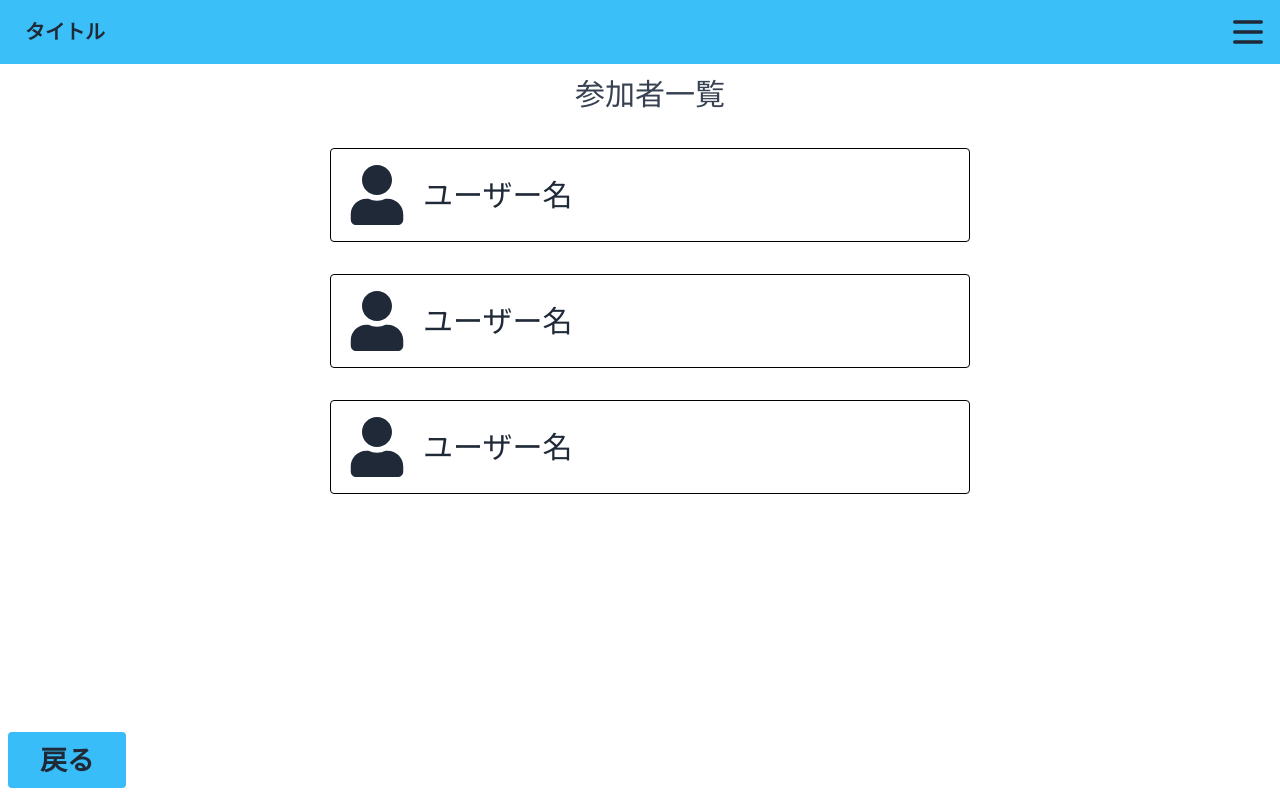
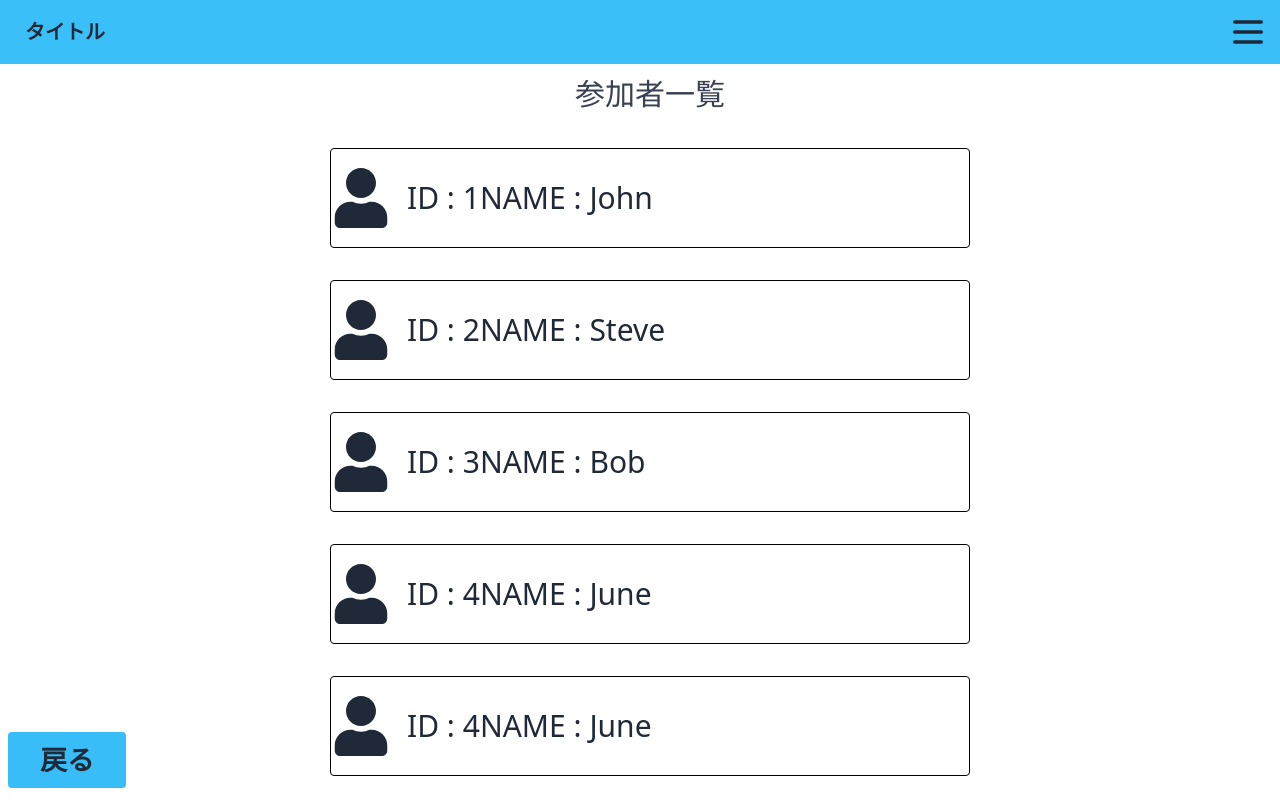
Before and after one commit to axew-is-kibago/kibago-teams, a React (Vite) app: page /participant in a window 1280 px wide. Built offline with nearby package versions, Linux system fonts and the light colour scheme; no server answers.

Commit message:
profile rearrange

```diff
--- a/src/components/Userbox.tsx
+++ b/src/components/Userbox.tsx
@@ -1,14 +1,20 @@
 import { FaUser } from 'react-icons/fa'; // Font Awesome
 
-function ParticipantIcon() {
+type UserInfo = {
+  id: number;
+  name: string;
+};
+
+function ParticipantIcon({id, name}: UserInfo) {
   return (
     <div className="z-[30]">
-      <div className="flex items-center rounded border border-black p-4 mb-8">
+      <div className="flex items-center rounded border border-black mb-8 h-[100px]">
         <FaUser className="text-6xl mr-4" />
-        <div className="text-3xl">ユーザー名</div>
+        <div className="text-3xl">ID : {id}</div>
+        <div className="text-3xl">NAME : {name}</div>
+        </div>
       </div>
-    </div>
-  );
+      );
 }
 
 export default ParticipantIcon;
--- a/src/pages/Participant.tsx
+++ b/src/pages/Participant.tsx
@@ -1,37 +1,40 @@
 import ParticipantIcon from "../components/Userbox";
-import Button from "../components/Button"
+import Button from "../components/Button";
 import Header from "../components/Header";
+
+type BoxInfo = {
+  id: number;
+  name: string;
+};
 
 
 export const Participant = () => {
+  const Boxes: BoxInfo[] = [
+    { id: 1, name: "John" },
+    { id: 2, name: "Steve" },
+    { id: 3, name: "Bob" },
+    { id: 4, name: "June" },
+    { id: 4, name: "June" },
+  ];
+
   return (
     <>
-    <Header />
-      <div className="flex flex-col items-center">
-
-        <div className="flex flex-col items-center w-screen">
-          <div className="ml-5 w-1/2 mt-10">
-            <div className="text-center text-gray-700 text-xl py-[5vh]" style={{ fontSize: '30px' }}>
+      <Header />
+      <div className="flex flex-col items-center w-screen">
+        <div className="flex flex-col items-center w-full">
+          <div className="ml-5 w-full mt-10 flex flex-col items-center">
+            <div className="text-gray-700 text-xl py-[5vh]" style={{ fontSize: '30px' }}>
               参加者一覧
             </div>
-
-            <div>
-              <ParticipantIcon />
+            <div className='w-1/2'>
+              {Boxes.map((box: BoxInfo) => {
+                return <ParticipantIcon id={box.id} name={box.name} />;
+              })}
             </div>
-
-            <div>
-              <ParticipantIcon />
-            </div>
-
-            <div>
-              <ParticipantIcon />
-            </div>
-
           </div>
         </div>
 
         <Button href="/" title="戻る" />
-
       </div>
     </>
   );
```
